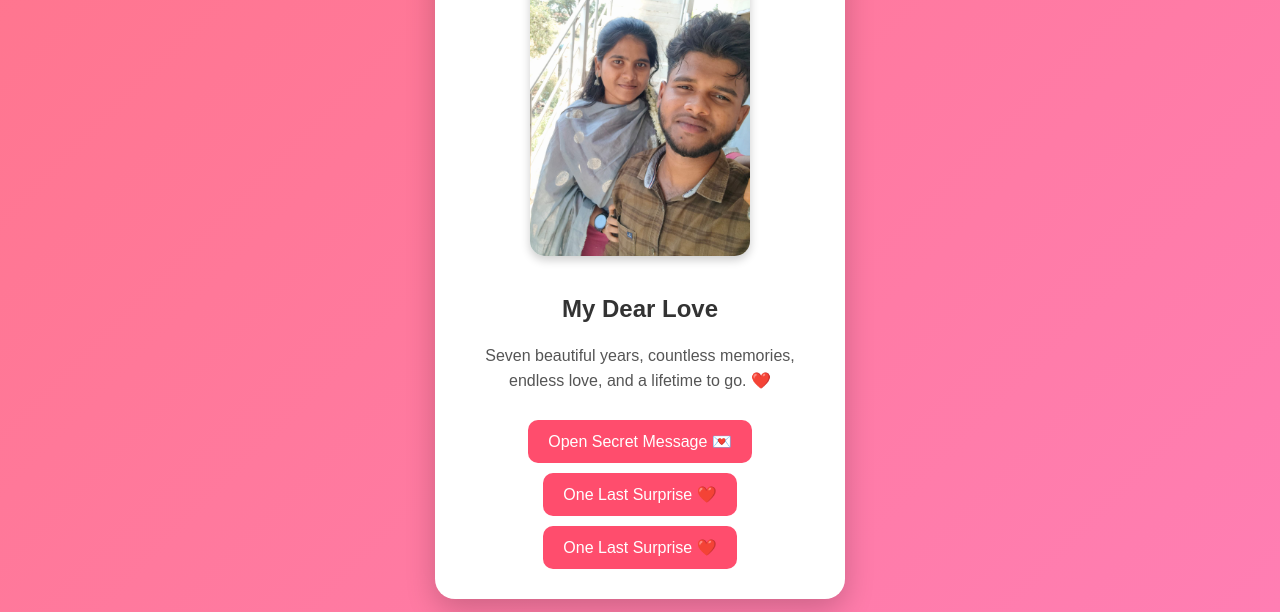
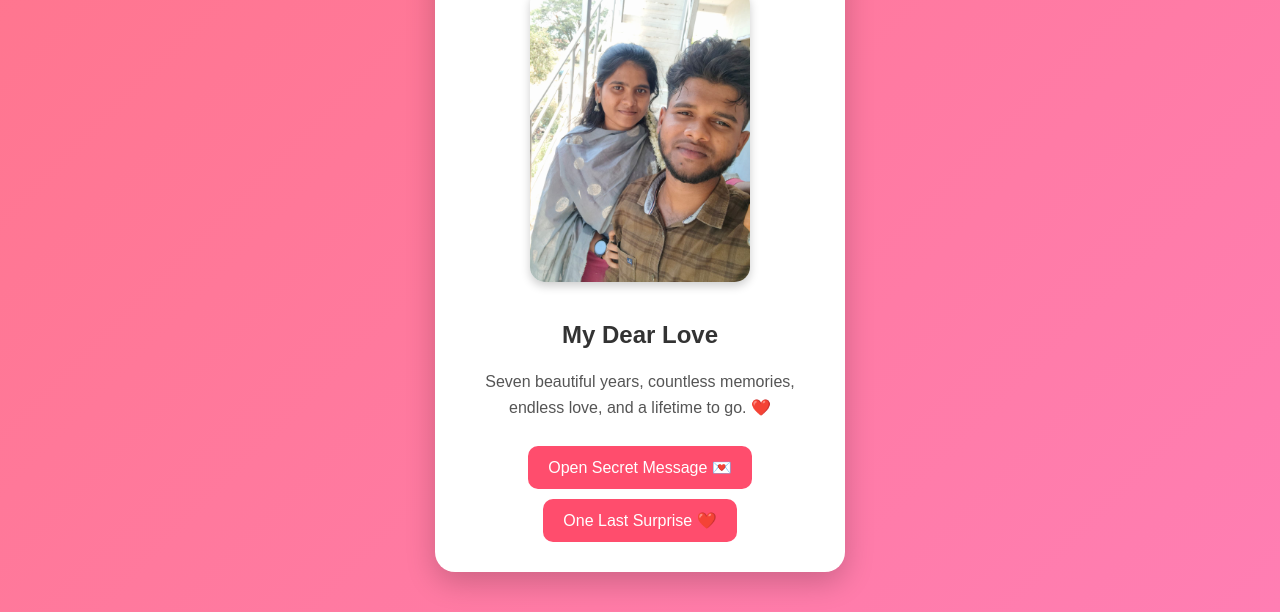
Before and after one commit to kathirneha2009-lang/Love-Anniversary, a plain HTML site: page index.html in a window 1280 px wide. Shown: the part 188-800 px from the top of the page. Drawn offline with Linux system fonts and the light colour scheme.

Commit message:
Update index.html

```diff
--- a/index.html
+++ b/index.html
@@ -102,9 +102,7 @@ Open Secret Message 💌
 </button>
 
 
-  <button onclick="showFinalMessage()">
-One Last Surprise ❤️
-</button>
+
 
 <div id="finalMessage" style="display:none; margin-top:20px;">
 ❤️
```
